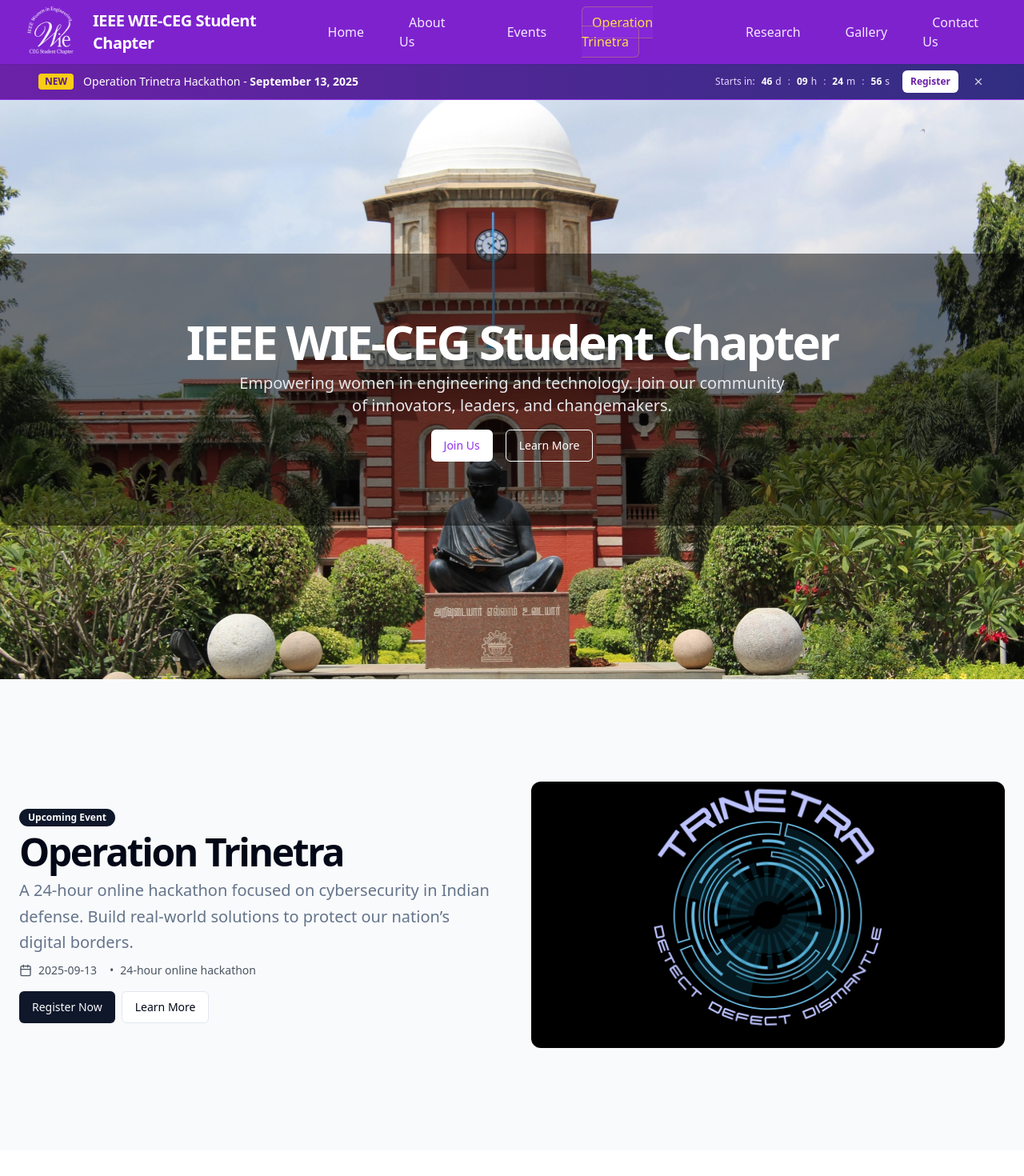
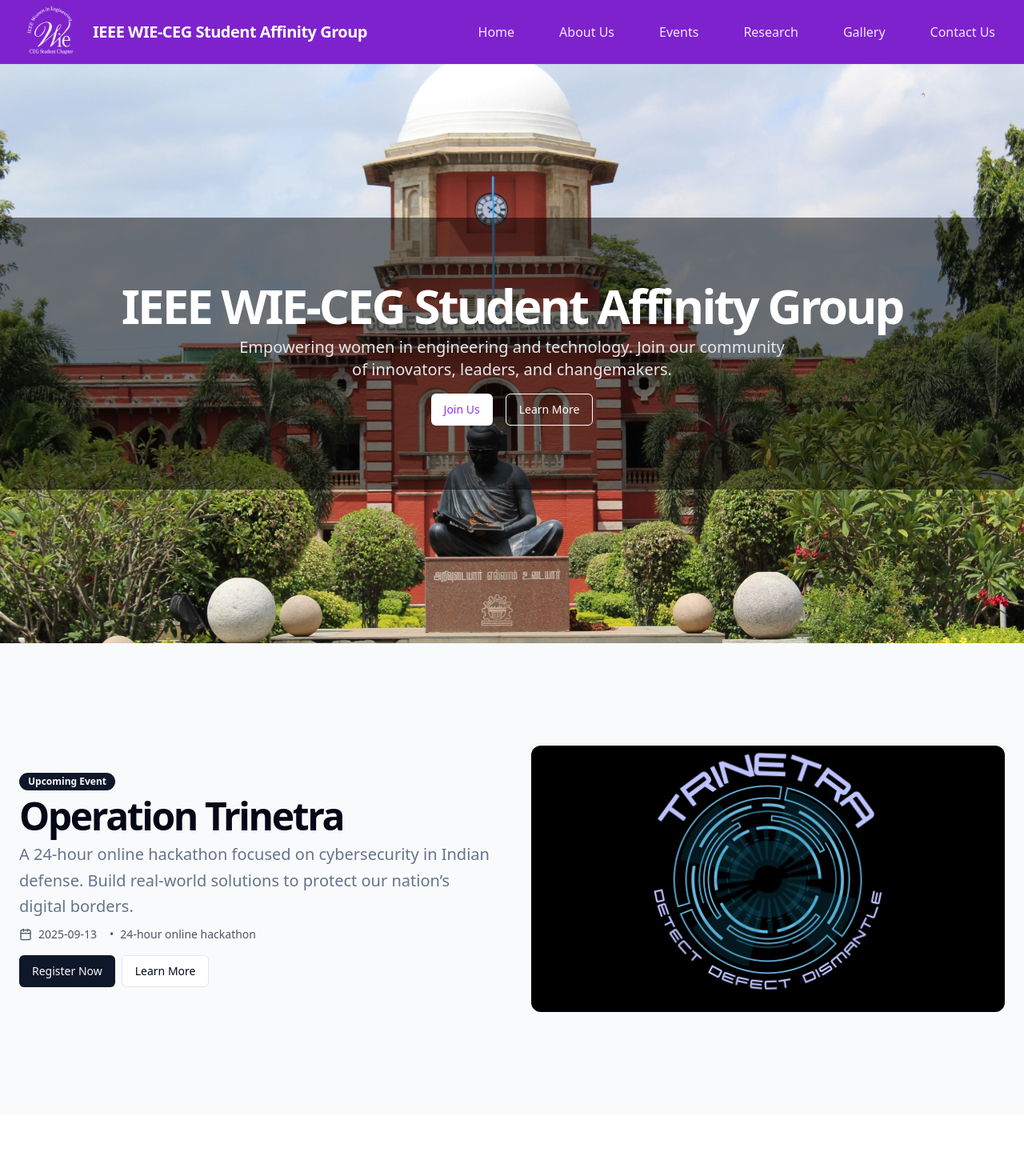
Before and after one commit to IEEE-WIE-CEG/IEEE-WIE-CEG-Website, a Next.js app in the folder client/: page / in a window 1280 px wide. Shown: the top 1470 px of the page at 80% size. Built offline with nearby package versions, Linux system fonts and the light colour scheme.

Commit message:
name change to affinity

```diff
--- a/client/app/about/page.tsx
+++ b/client/app/about/page.tsx
@@ -222,7 +222,7 @@ export default function AboutPage() {
           <div className="flex flex-col items-center space-y-4 text-center">
             <div className="space-y-2">
               <h1 className="text-3xl font-bold tracking-tighter sm:text-4xl md:text-5xl lg:text-6xl/none text-white">
-                About IEEE WIE-CEG Student Chapter
+                About IEEE WIE-CEG Student Affinity Group
               </h1>
               <p className="mx-auto max-w-[700px] text-gray-200 md:text-xl">
                 Empowering the next generation of women engineers and technologists
@@ -368,7 +368,7 @@ export default function AboutPage() {
             </div>
             <div className="space-x-4">
               <Link href="/contact">
-                <Button className="bg-white text-purple-600 hover:bg-gray-100">Join IEEE WIE-CEG Student Chapter</Button>
+                <Button className="bg-white text-purple-600 hover:bg-gray-100">Join IEEE WIE-CEG Student Affinity Group</Button>
               </Link>
               <Link href="/contact">
                 <Button
--- a/client/app/contact/page.tsx
+++ b/client/app/contact/page.tsx
@@ -74,7 +74,7 @@ export default function ContactPage() {
                 Contact Us
               </h1>
               <p className="mx-auto max-w-[700px] text-gray-200 md:text-xl">
-                Get in touch with IEEE WIE-CEG Student Chapter - we'd love to hear from you!
+                Get in touch with IEEE WIE-CEG Student Affinity Group - we'd love to hear from you!
               </p>
             </div>
           </div>
@@ -260,7 +260,7 @@ export default function ContactPage() {
             <div className="space-y-2">
               <h2 className="text-3xl font-bold tracking-tighter sm:text-5xl">Frequently Asked Questions</h2>
               <p className="max-w-[900px] text-muted-foreground md:text-xl/relaxed">
-                Quick answers to common questions about IEEE WIE-CEG Student Chapter.
+                Quick answers to common questions about IEEE WIE-CEG Student Affinity Group.
               </p>
             </div>
           </div>
--- a/client/app/page.tsx
+++ b/client/app/page.tsx
@@ -6,7 +6,6 @@ import Image from "next/image"
 import Link from "next/link"
 import { events as allEvents } from "@/lib/events-data"
 import { articles as allArticles } from "@/lib/articles-data"
-import { AnnouncementBanner } from "@/components/announcement-banner"
 
 export default function Home() {
   // Find the latest upcoming event
@@ -31,7 +30,6 @@ export default function Home() {
 
   return (
     <main className="flex-1">
-      <AnnouncementBanner />
       {/* Hero Section */}
       <section
         className="w-full py-12 md:py-24 lg:py-32 xl:py-48 bg-cover bg-center"
@@ -42,7 +40,7 @@ export default function Home() {
           <div className="flex flex-col items-center space-y-4 text-center">
             <div className="space-y-2">
               <h1 className="text-3xl font-bold tracking-tighter sm:text-4xl md:text-5xl lg:text-6xl/none text-white">
-                IEEE WIE-CEG Student Chapter
+                IEEE WIE-CEG Student Affinity Group
               </h1>
               <p className="mx-auto max-w-[700px] text-gray-200 md:text-xl">
                 Empowering women in engineering and technology. Join our community of innovators, leaders, and
@@ -65,10 +63,10 @@ export default function Home() {
         </div>
       </section>
 
-      {/* Featured Event */}
-      <section className="w-full py-12 md:py-24 lg:py-32 bg-gray-50">
-        <div className="container px-4 md:px-6">
-          {nextEvent ? (
+      {/* Featured Event - Only show if there are upcoming events */}
+      {nextEvent && (
+        <section className="w-full py-12 md:py-24 lg:py-32 bg-gray-50">
+          <div className="container px-4 md:px-6">
             <div className="grid gap-6 lg:grid-cols-2 lg:gap-12 xl:grid-cols-2">
               <div className="flex flex-col justify-center space-y-4">
                 <div className="space-y-2">
@@ -110,13 +108,11 @@ export default function Home() {
                 />
               </div>
             </div>
-          ) : (
-            <div className="text-center py-12 text-muted-foreground">No upcoming events at the moment.</div>
-          )}
-        </div>
-      </section>
+          </div>
+        </section>
+      )}
 
-      {/* Latest Research Articles */}
+      {/* Latest Research Articles - Always shown, but positioned right after hero if no events */}
       <section className="w-full py-12 md:py-24 lg:py-32">
         <div className="container px-4 md:px-6">
           <div className="flex flex-col items-center justify-center space-y-4 text-center mb-12">
@@ -188,7 +184,7 @@ export default function Home() {
         <div className="container px-4 md:px-6">
           <div className="flex flex-col items-center justify-center space-y-4 text-center">
             <div className="space-y-2">
-              <h2 className="text-3xl font-bold tracking-tighter sm:text-5xl">Explore IEEE WIE-CEG Student Chapter</h2>
+              <h2 className="text-3xl font-bold tracking-tighter sm:text-5xl">Explore IEEE WIE-CEG Student Affinity Group</h2>
               <p className="max-w-[900px] text-muted-foreground md:text-xl/relaxed lg:text-base/relaxed xl:text-xl/relaxed">
                 Discover what makes our community special and how you can be part of it.
               </p>
--- a/client/components/header.tsx
+++ b/client/components/header.tsx
@@ -19,7 +19,6 @@ export function Header() {
     { href: "/", label: "Home" },
     { href: "/about", label: "About Us" },
     { href: "/events", label: "Events" },
-    { href: "/events/operation-trinetra", label: "Operation Trinetra", special: true },
     { href: "/research", label: "Research" },
     { href: "/gallery", label: "Gallery" },
     { href: "/contact", label: "Contact Us" },
@@ -32,12 +31,12 @@ export function Header() {
         <Link href="/" className="flex items-center gap-3 text-xl font-bold tracking-tight text-white">
           <Image
             src="/logo2.png"
-            alt="IEEE WIE-CEG Student Chapter Logo"
+            alt="IEEE WIE-CEG Student Affinity Group Logo"
             width={80}
             height={80}
             className="w-18 h-16 md:w-18 md:h-16"
           />
-          <span className="hidden sm:inline text-sm md:text-xl">IEEE WIE-CEG Student Chapter</span>
+          <span className="hidden sm:inline text-sm md:text-xl">IEEE WIE-CEG Student Affinity Group</span>
         </Link>
 
         {/* Desktop Navigation */}
@@ -47,11 +46,7 @@ export function Header() {
               <li key={item.href}>
                 <Link
                   href={item.href}
-                  className={`transition-colors font-medium px-3 py-2 rounded-md ${
-                    item.special
-                      ? "text-yellow-300 hover:text-yellow-200 bg-purple-600/30 hover:bg-purple-600/50 border border-yellow-400/30 hover:border-yellow-300/50 shadow-sm hover:shadow-md"
-                      : "text-purple-100 hover:text-white hover:bg-white/10"
-                  }`}
+                  className="transition-colors font-medium px-3 py-2 rounded-md text-purple-100 hover:text-white hover:bg-white/10"
                 >
                   {item.label}
                 </Link>
@@ -80,11 +75,7 @@ export function Header() {
                   <Link
                     href={item.href}
                     onClick={closeMenu}
-                    className={`block transition-colors font-medium px-3 py-3 rounded-md ${
-                      item.special
-                        ? "text-yellow-300 hover:text-yellow-200 bg-purple-600/30 hover:bg-purple-600/50 border border-yellow-400/30 hover:border-yellow-300/50"
-                        : "text-purple-100 hover:text-white hover:bg-white/10"
-                    }`}
+                    className="block transition-colors font-medium px-3 py-3 rounded-md text-purple-100 hover:text-white hover:bg-white/10"
                   >
                     {item.label}
                   </Link>
```
